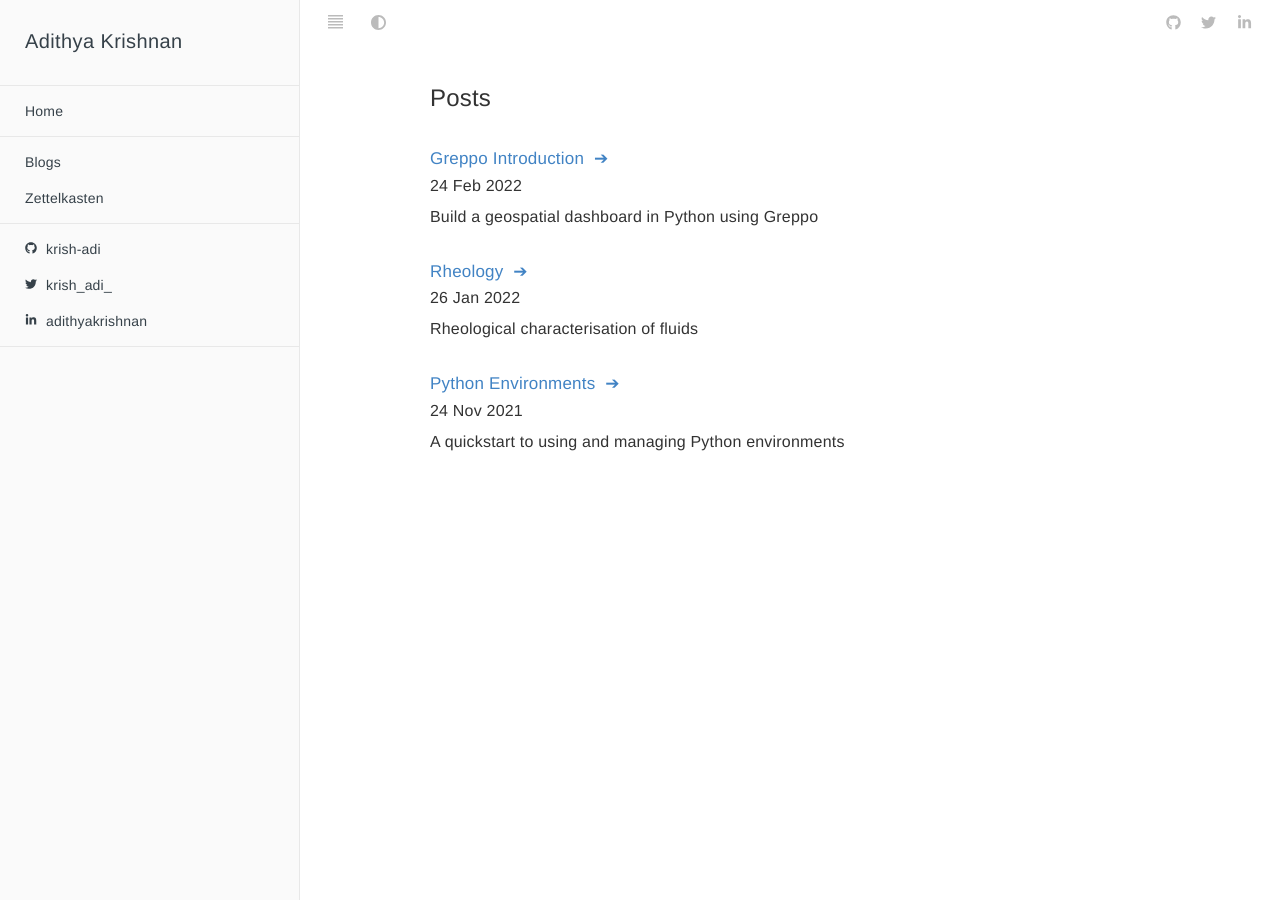
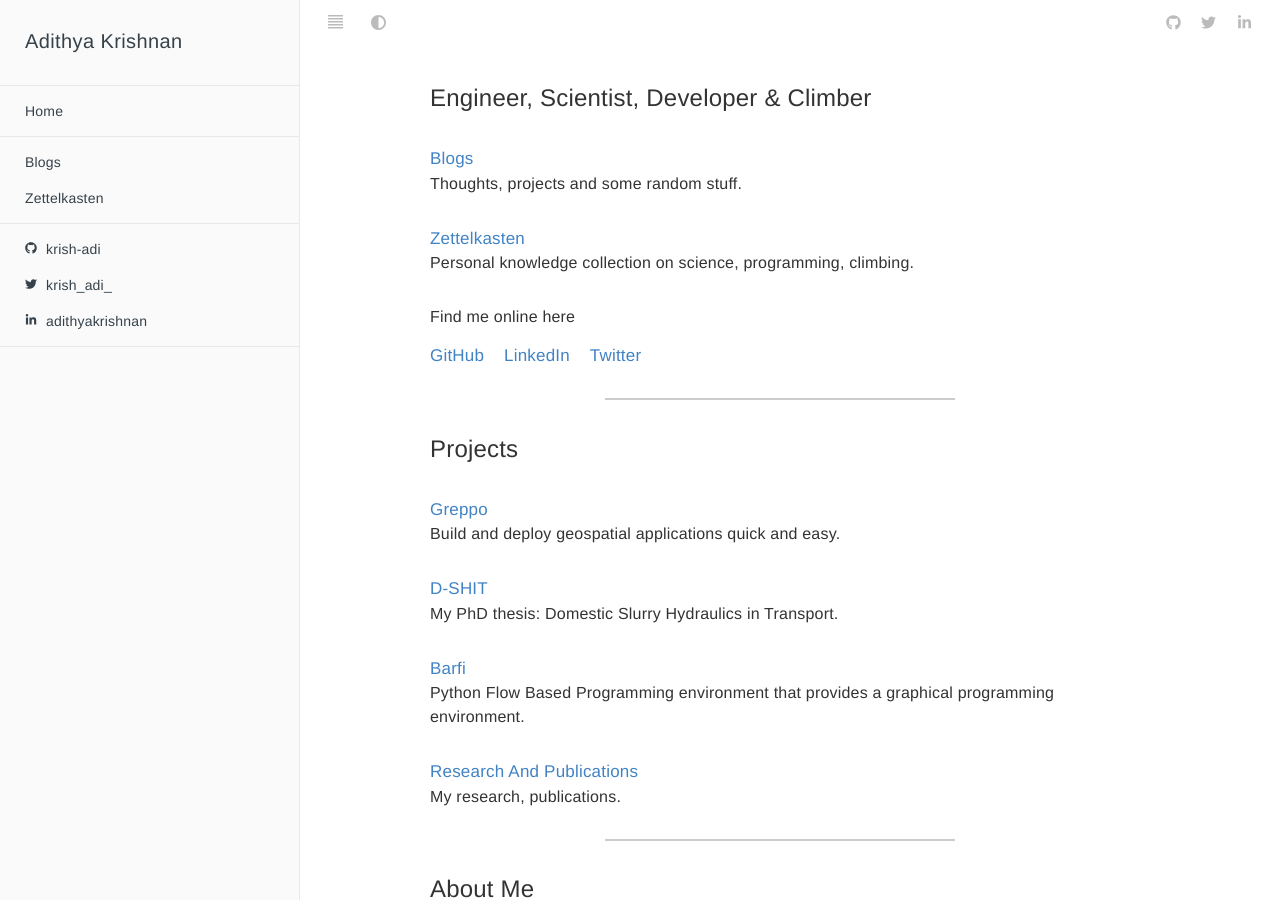
Before and after one commit to krish-adi/krish-adi, a Jekyll site: the page built from index.html, in a window 1280 px wide. Built offline with Jekyll 4.4.1, drawn with Linux system fonts in a browser that asks for light colours.

Commit message:
update index and all the sub pages in the root

```diff
--- a/index.html
+++ b/index.html
@@ -2,13 +2,62 @@
 layout: default
 ---
 
-<h1 id="posts" class="category">Posts</h3>
-{% for post in site.posts %}
-{% if post.title and post.title != 'index' %}
+<h1 class="category">Engineer, Scientist, Developer & Climber</h3>
+
 <div class="category">
-    <a class="category" href="{{ site.baseurl }}{{ post.url }}">{{post.title | escape}} <span style="margin-left: 5px;">&#10132;</span></a>
-    <p style="margin: 2px 0 7px 0 !important;"> {{post.date | date_to_string }}</p>
-    <p> {{post.description}}</p>
+    <a class="category" href="{{ site.baseurl }}/blogs"> Blogs </a>
+    <p> Thoughts, projects and some random stuff. </p>
 </div>
-{% endif %}
-{% endfor %}
+
+<div class="category">
+    <a class="category" href="{{ site.baseurl }}/zettelkasten"> Zettelkasten </a>
+    <p> Personal knowledge collection on science, programming, climbing. </p>
+</div>
+
+<div class="category">
+    <h3 class="category"> Find me online here </h3>
+    <p>
+        <a class="category" style="margin-right: 1.5rem;" href="https://github.com/krish-adi"> GitHub </a>
+        <a class="category" style="margin-right: 1.5rem;" href="https://www.linkedin.com/in/adithyakrishnan/"> LinkedIn </a>
+        <a class="category" style="margin-right: 1.5rem;" href="https://twitter.com/krish_adi_"> Twitter </a>
+    </p>
+
+</div>
+
+<hr>
+
+<h1 id="posts" class="category">Projects</h3>
+
+<div class="category">
+    <a class="category" href="https://greppo.io/"> Greppo </a>
+    <p> Build and deploy geospatial applications quick and easy. </p>
+</div>
+
+<div class="category">
+    <a class="category" href="{{ site.baseurl }}/dshit"> D-SHIT </a>
+    <p> My PhD thesis: Domestic Slurry Hydraulics in Transport. </p>
+</div>
+
+<div class="category">
+    <a class="category" href="https://github.com/krish-adi/barfi"> Barfi </a>
+    <p> Python Flow Based Programming environment that provides a graphical programming environment. </p>
+</div>
+
+<div class="category">
+    <a class="category" href="{{ site.baseurl }}/randp"> Research and Publications </a>
+    <p> My research, publications. </p>
+</div>
+
+<hr>
+
+<h1 id="posts" class="category">About me</h3>
+
+<div class="category">
+    <a class="category" href="{{ site.baseurl }}/cv"> My CV </a>
+    <p> My experience, education, activities and skills. </p>
+</div>
+
+<!-- <div class="category">
+    <a class="category" href="{{ site.baseurl }}{{ post.url }}"> Intro </a>
+    <p> A brief introduction about myself. My story uptil now. </p>
+</div>     -->
```
Also changed, not shown: _includes/postbody.html (+1 -25 lines), _posts/zettelkasten/2022-01-26-rheology.md (+1 -1 lines), cv.md (added, +5 -0 lines), dshit.md (added, +41 -0 lines), randp.md (added, +44 -0 lines), assets/media/dshit.jpg (added).
